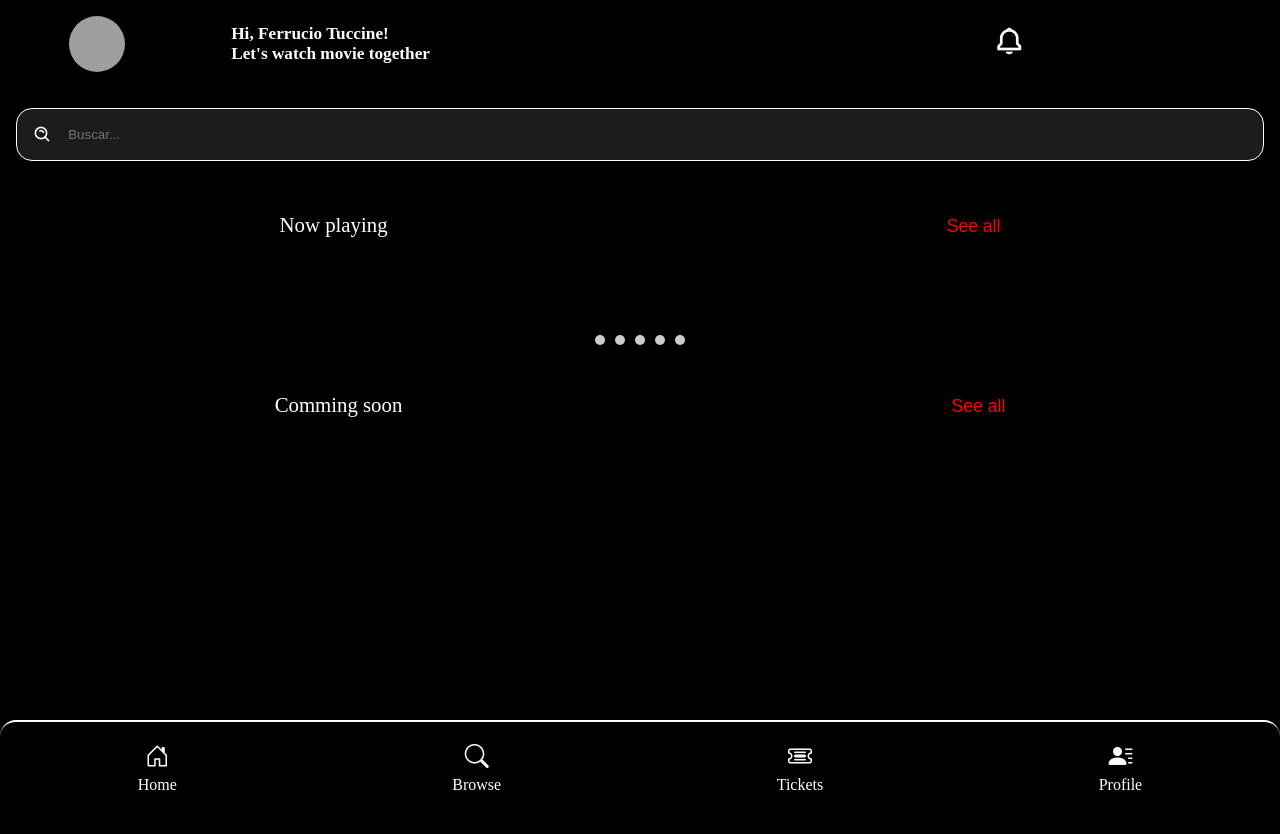
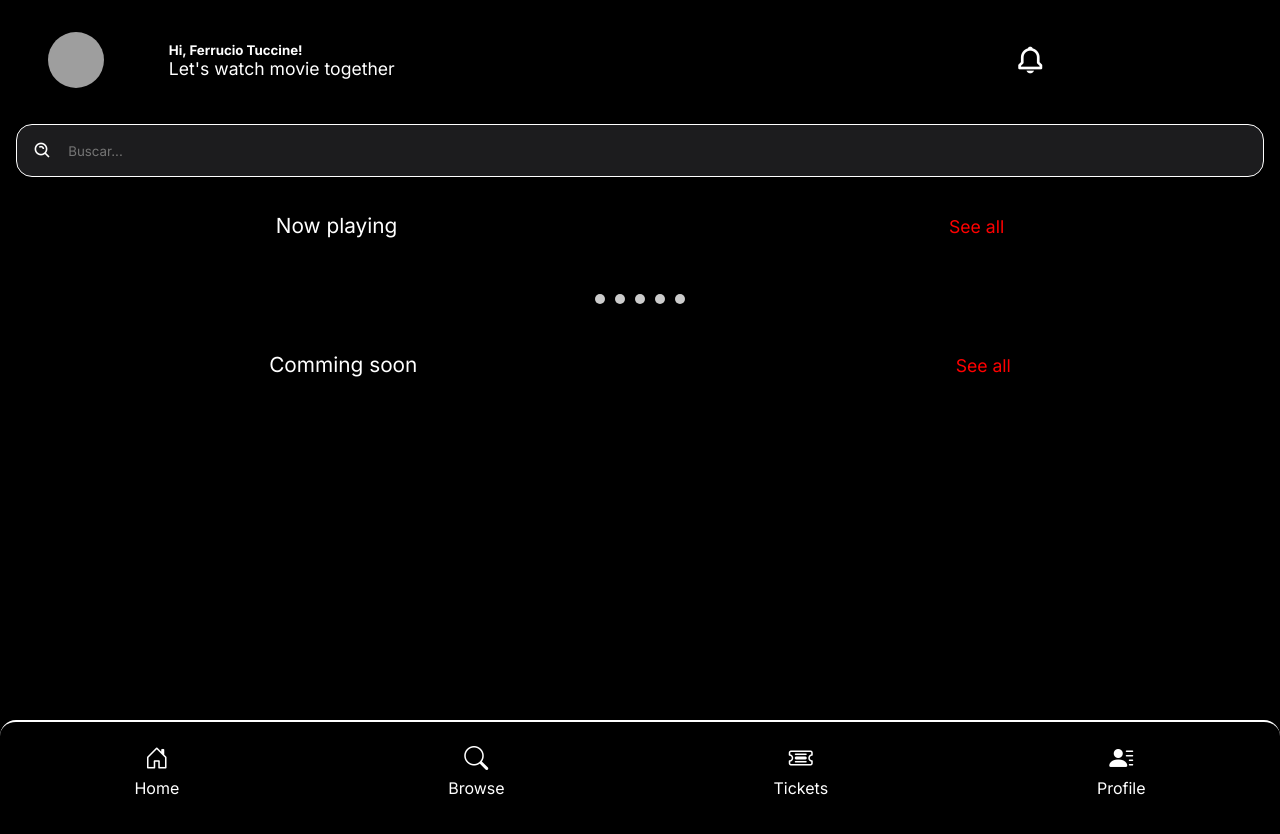
Before and after one commit to Camilo-fd/CineCampus, a website: page public/views/pelicula.html in a window 1280 px wide. Drawn offline with nearby package versions, Linux system fonts and the light colour scheme; no server answers; grey boxes are pictures that could not be loaded.

Commit message:
feat: :construction: Construccion html y css de la segunda parte

```diff
--- a/app.js
+++ b/app.js
@@ -11,6 +11,9 @@ app.use(express.json())
 app.get("/pelicula", async(req, res) => {
     res.sendFile(`${process.env.EXPRESS_STATIC}/views/pelicula.html`, {root: __dirname})
 })
+app.get("/pelicula/detalle", async (req, res) => {
+    res.sendFile(`${process.env.EXPRESS_STATIC}/views/peliculaDetalle.html`, { root: __dirname });
+});
 app.use("/pelicula", appPelicula)
 
 
--- a/package.json
+++ b/package.json
@@ -14,7 +14,7 @@
   "dependencies": {
     "dotenv": "^16.4.5",
     "express": "^4.19.2",
-    "express-validator": "^7.1.0",
+    "express-validator": "^7.2.0",
     "mongodb": "^6.8.0"
   }
 }
--- a/public/css/pelicula.css
+++ b/public/css/pelicula.css
@@ -1,9 +1,13 @@
+@import url('https://fonts.googleapis.com/css2?family=Inter:ital,opsz,wght@0,14..32,100..900;1,14..32,100..900&display=swap');
 *{
     margin: 0;
     padding: 0;
     box-sizing: border-box;
     background: #000;
     color: #fff;
+    font-family: "Inter", sans-serif;
+    font-optical-sizing: auto;
+    font-style: normal;
 }
 
 header {
@@ -21,6 +25,7 @@ header {
     height: 50%;
     justify-content: space-around;
     align-items: center;
+    padding-top: 1rem;
 }
 
 .informacion-img {
@@ -40,17 +45,23 @@ header {
 
 .informacion-texto {
     display: flex;
-    width: 50%;
+    width: 60%;
     height: 100%;
     flex-direction: column;
-    font-size: 1.3em;
+    font-size: 1em;
+}
+
+.informacion-texto p {
+    font-size: 1.1em;
 }
 
 .informacion-icono {
+    display: flex;
     width: 20%;
     height: 100%;
     font-size: 2rem;
     padding-left: 2rem;
+    align-items: center;
 }
 
 .buscador-header {
@@ -90,7 +101,7 @@ main {
     width: 100%;
     height: 60%;
     flex-direction: column;
-    padding-top: 1rem;
+    /* padding-top: 1rem; */
     gap: 1rem;
     overflow: hidden;
 }
@@ -116,9 +127,8 @@ main {
     width: 100vw;
     height: 70%;
     align-items: center;
-    margin-top: 10px;
-    padding: 1.2rem;
-    padding-left: 3.8rem;
+    padding: 0.4rem 1.2rem 0 2.2rem;
+    padding-left: 2.2rem;
     overflow-x: scroll;
     gap: 2.2rem;
 }
@@ -129,7 +139,7 @@ main {
 
 .carousel-item {
     display: flex;
-    height: 20rem;
+    height: 22rem;
     object-fit: contain;
 }
 
--- /dev/null
+++ b/public/css/peliculaDetalle.css
@@ -0,0 +1,42 @@
+*{
+    margin: 0;
+    padding: 0;
+    box-sizing: border-box;
+    background: #000;
+    color: #fff;
+}
+
+header {
+    display: flex;
+    width: 100%;
+    height: 40%;
+    align-items: center;
+    justify-content: space-around;
+    gap: 3rem;
+    font-size: 1.5rem;
+    padding: 2rem;
+}
+
+header i {
+    font-size: 2rem;
+}
+
+main {
+    display: flex;
+    width: 100%;
+    height: 80%;
+    flex-direction: column;
+}
+
+.video-main {
+    text-align: center;
+}
+
+.video-main iframe {
+    border-top-left-radius: 1rem;
+    border-top-right-radius: 1rem;
+    border-bottom-left-radius: 1rem;
+    border-bottom-right-radius: 1rem;
+    width: 25rem;
+    height: 25rem;
+}
--- a/public/views/pelicula.html
+++ b/public/views/pelicula.html
@@ -17,7 +17,7 @@
             </div>
             <div class="informacion-texto">
                 <h5>Hi, Ferrucio Tuccine!</h5>
-                <h5>Let's watch movie together</h5>
+                <p>Let's watch movie together</p>
             </div>
             <div class="informacion-icono">
                 <i class='bx bx-bell'></i>
@@ -69,7 +69,7 @@
     </main>
     <footer>
         <ul>
-            <li><a href="#"><i class="bi bi-house-door"></i>Home</a></li>
+            <li><a href="/pelicula/detalle"><i class="bi bi-house-door"></i>Home</a></li>
             <li><a href="#"><i class="bi bi-search"></i>Browse</a></li>
             <li><a href="#"><i class="bi bi-ticket-detailed"></i>Tickets</a></li>
             <li><a href="#"><i class="bi bi-person-lines-fill"></i>Profile</a></li>
--- a/server/model/pelicula.js
+++ b/server/model/pelicula.js
@@ -105,7 +105,8 @@ module.exports = class pelicula extends connect{
                             genero: 1,
                             duracion: 1,
                             horarios: 1,
-                            sinopsis: 1
+                            sinopsis: 1,
+                            video: 1
                         }
                     }
                 ]
```
Also changed, not shown: public/views/peliculaDetalle.html (added, +39 -0 lines).
